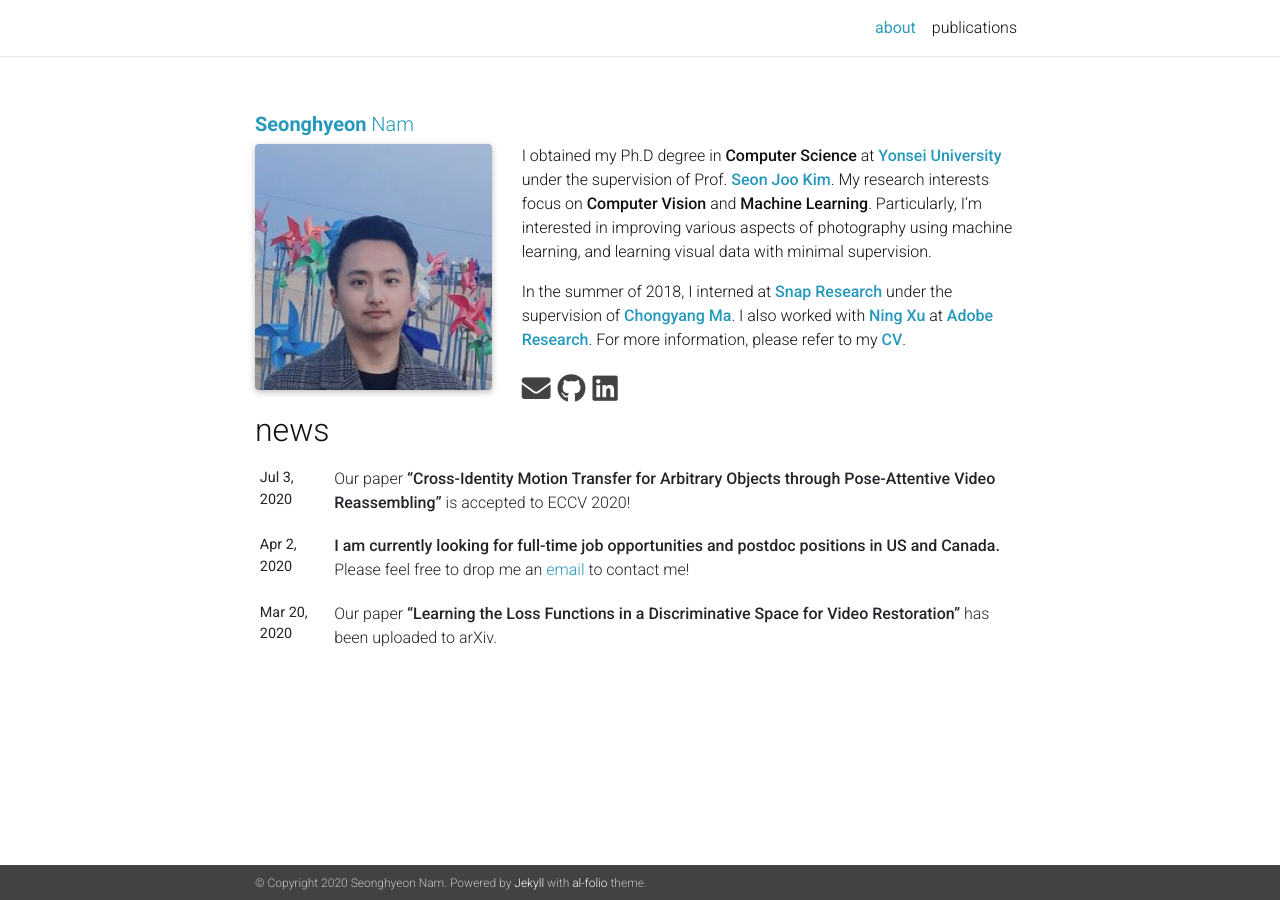
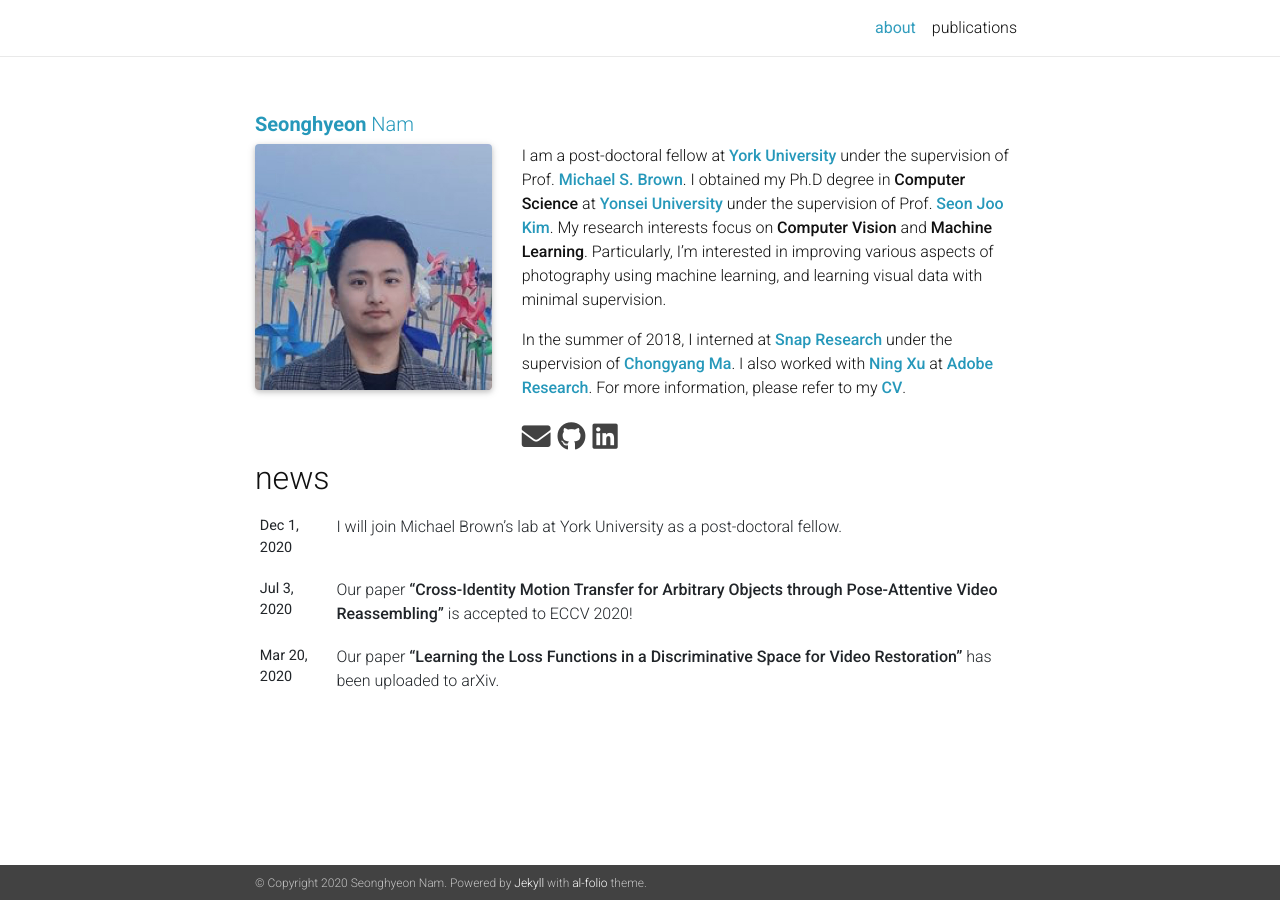
Before and after one commit to woozzu/woozzu.github.io, a Jekyll site: the page built from _pages/about.md, in a window 1280 px wide. Built offline with Jekyll 4.4.1, drawn with Linux system fonts in a browser that asks for light colours; nearby versions of some CDN libraries; a style sheet for code colours, icons or effects is not loaded.

Commit message:
change status

```diff
--- a/_config.yml
+++ b/_config.yml
@@ -5,7 +5,7 @@
 title: Seonghyeon Nam
 email: shnnam@yonsei.ac.kr
 description: > # this means to ignore newlines until "url:"
-  Seonghyeon Nam, CS Ph.D. Candidate @ Yonsei University
+  Seonghyeon Nam, Post-Doc @ York University
 footer_text: >
   Powered by <a href="http://jekyllrb.com/" target="_blank">Jekyll</a> with <a href="https://github.com/alshedivat/al-folio">al-folio</a> theme.
 
--- a/_news/2020-04-02-news.markdown
+++ /dev/null
@@ -1,6 +0,0 @@
----
-layout: post
-date:   2020-04-02
-inline: true
----
-**I am currently looking for full-time job opportunities and postdoc positions in US and Canada.** Please feel free to drop me an [email](mailto:shnnam@yonsei.ac.kr) to contact me!
--- /dev/null
+++ b/_news/2020-12-01-news.markdown
@@ -0,0 +1,6 @@
+---
+layout: post
+date:   2020-12-01
+inline: true
+---
+I will join Michael Brown's lab at York University as a post-doctoral fellow.
--- a/_pages/about.md
+++ b/_pages/about.md
@@ -16,7 +16,7 @@
 social: true
 ---
 
-I obtained my Ph.D degree in **Computer Science** at [**Yonsei University**](https://www.yonsei.ac.kr){:target="\_blank"} under the supervision of Prof. [**Seon Joo Kim**](https://sites.google.com/site/seonjookim){:target="\_blank"}. My research interests focus on **Computer Vision** and **Machine Learning**. Particularly, I'm interested in improving various aspects of photography using machine learning, and learning visual data with minimal supervision.
+I am a post-doctoral fellow at [**York University**](https://www.yorku.ca){:target="\_blank"} under the supervision of Prof. [**Michael S. Brown**](http://www.cse.yorku.ca/~mbrown){:target="\_blank"}. I obtained my Ph.D degree in **Computer Science** at [**Yonsei University**](https://www.yonsei.ac.kr){:target="\_blank"} under the supervision of Prof. [**Seon Joo Kim**](https://sites.google.com/site/seonjookim){:target="\_blank"}. My research interests focus on **Computer Vision** and **Machine Learning**. Particularly, I'm interested in improving various aspects of photography using machine learning, and learning visual data with minimal supervision.
 
 In the summer of 2018, I interned at [**Snap Research**](http://research.snap.com){:target="\_blank"} under the supervision of [**Chongyang Ma**](http://chongyangma.com){:target="\_blank"}. I also worked with [**Ning Xu**](https://sites.google.com/view/ningxu){:target="\_blank"} at [**Adobe Research**](http://research.adobe.com){:target="\_blank"}.
 For more information, please refer to my [**CV**](assets/pdf/CV_SeonghyeonNam.pdf){:target="\_blank"}.
```
